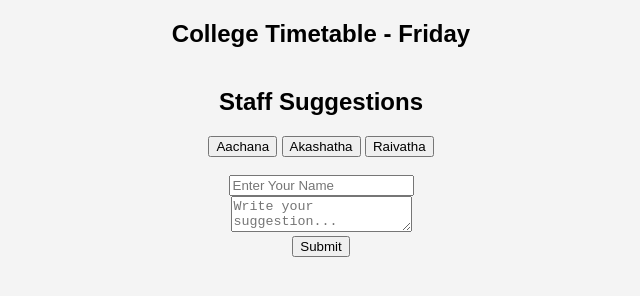
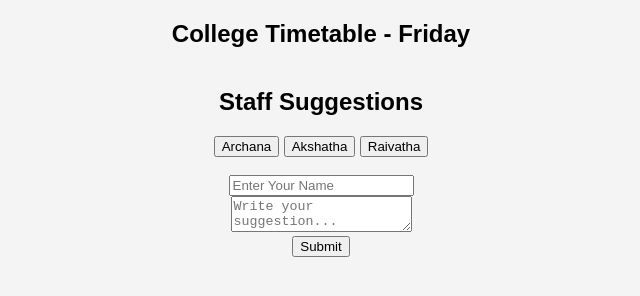
Before and after one commit to yashwanyash/sabstimetable, a website: page ttstaff.html in a window 1280 px wide. Shown: the full height of the page, 319-959 px from the left. Drawn offline with Linux system fonts and the light colour scheme; no server answers; sample sign-in values are in the browser's storage.

Commit message:
corrected staff names

```diff
--- a/ttstaff.html
+++ b/ttstaff.html
@@ -92,8 +92,8 @@
     <h2>Staff Suggestions</h2>
     <!-- Suggestion: Staff Name Buttons -->
 <div id="staff-buttons">
-    <button type="button" onclick="selectStaff('Aachana')">Aachana</button>
-    <button type="button" onclick="selectStaff('Akashatha')">Akashatha</button>
+    <button type="button" onclick="selectStaff('Archana')">Archana</button>
+    <button type="button" onclick="selectStaff('Akshatha')">Akshatha</button>
     <button type="button" onclick="selectStaff('Raivatha')">Raivatha</button>
     <!-- Add more if needed -->
   </div>
```
